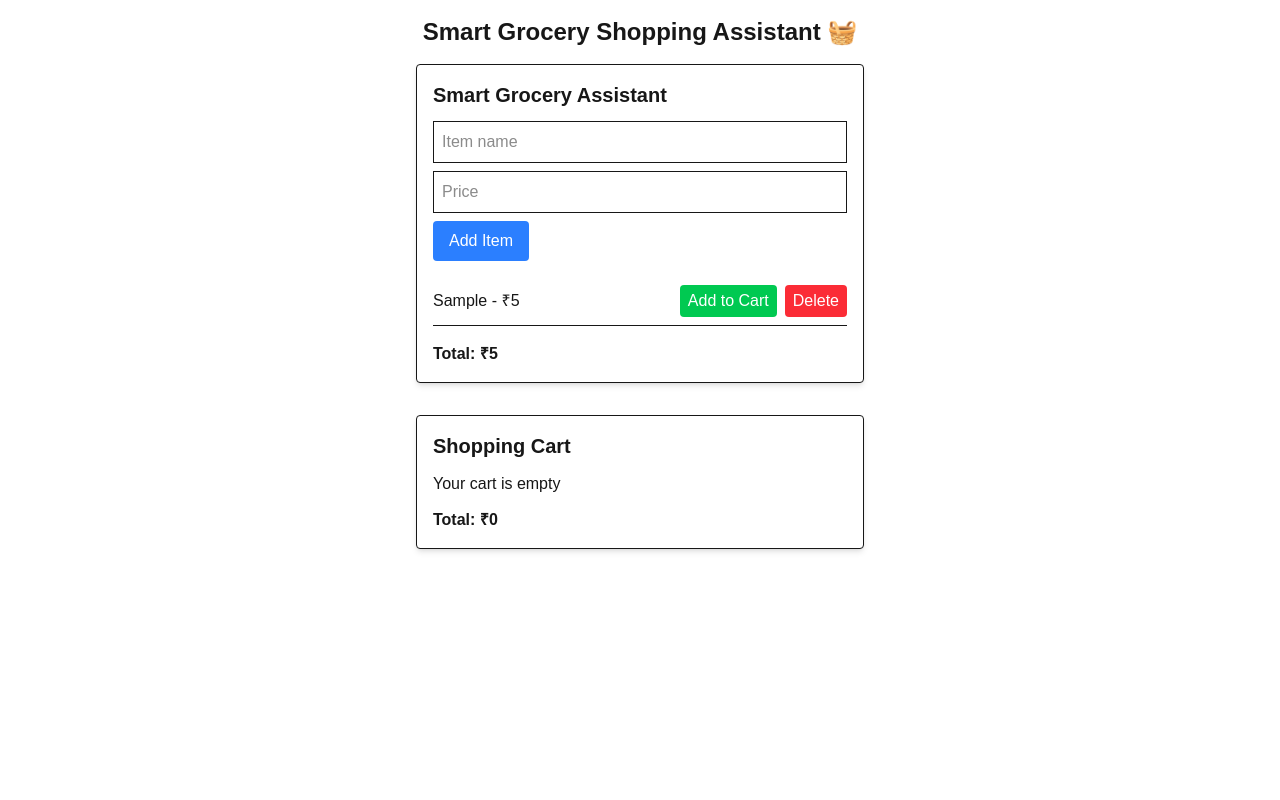
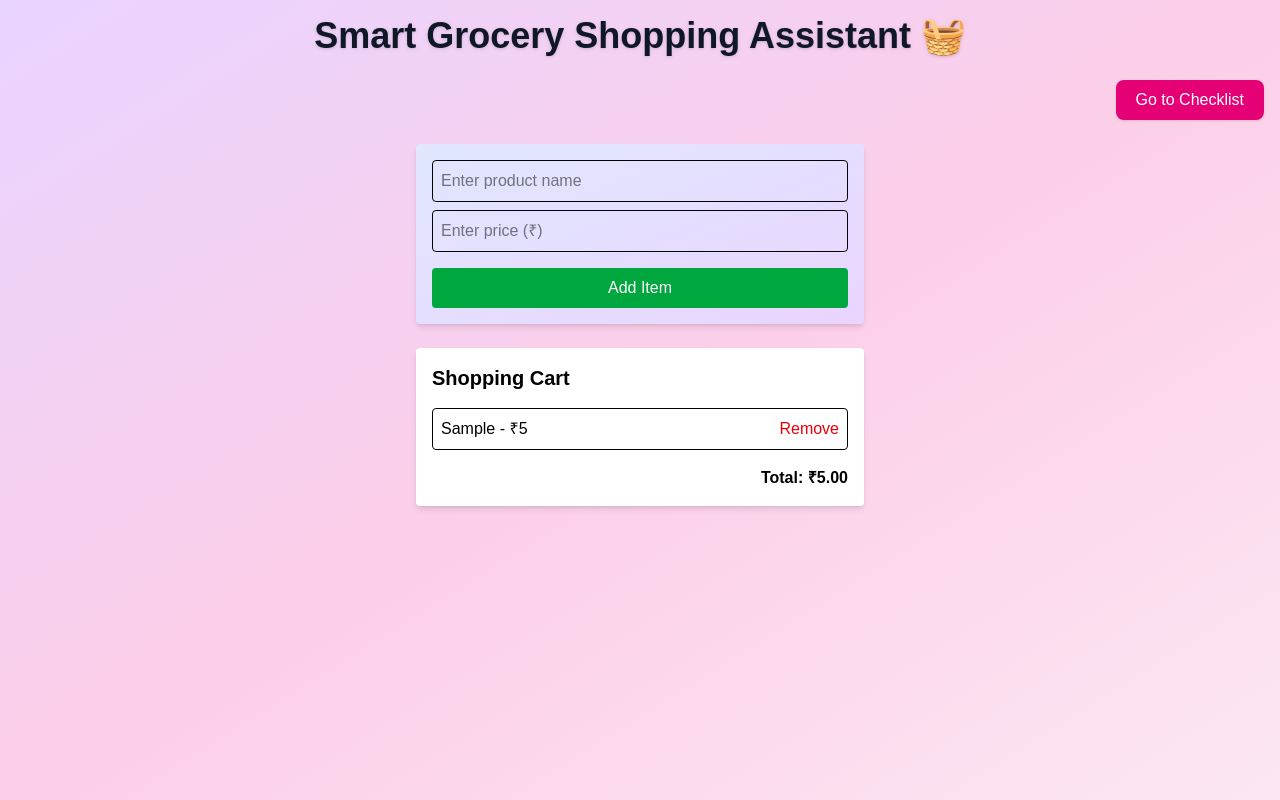
Before and after one commit to theebikasri/smart-grocery-app, a Next.js app: page / in a window 1280 px wide. Both pictures are taken after typing "Sample", "5" into the empty fields and a click on the button "Add Item". Built offline with nearby package versions, Linux system fonts and the light colour scheme.

Commit message:
initial commit

```diff
--- a/src/components/Cart.js
+++ b/src/components/Cart.js
@@ -1,23 +1,35 @@
-import React from 'react';
 
-const Cart = ({ cartItems }) => {
-  const totalPrice = cartItems.reduce((acc, item) => acc + item.price, 0);
+const Cart = ({ cartItems, onDeleteItem }) => {
+  const total = cartItems.reduce((sum, item) => sum + item.price, 0);
 
   return (
-    <div className="p-4 border rounded shadow-md bg-white max-w-md mx-auto mt-8">
-      <h2 className="text-xl font-bold mb-3">Shopping Cart</h2>
+    <div className="bg-white p-4 rounded shadow-md max-w-md mx-auto mt-6 text-black">
+      <h2 className="text-xl font-semibold mb-4">Shopping Cart</h2>
       {cartItems.length === 0 ? (
-        <p>Your cart is empty</p>
+        <p className="text-gray-600">Cart is empty.</p>
       ) : (
-        <ul>
-          {cartItems.map((item, idx) => (
-            <li key={idx}>
-              {item.name} - ₹{item.price}
-            </li>
-          ))}
-        </ul>
+        <>
+          <ul className="space-y-2">
+            {cartItems.map((item, index) => (
+              <li
+                key={index}
+                className="flex justify-between items-center border p-2 rounded"
+              >
+                <span>{item.name} - ₹{item.price}</span>
+                <button
+                  onClick={() => onDeleteItem(index)}
+                  className="text-red-600 hover:underline"
+                >
+                  Remove
+                </button>
+              </li>
+            ))}
+          </ul>
+          <div className="mt-4 text-right font-bold">
+            Total: ₹{total.toFixed(2)}
+          </div>
+        </>
       )}
-      <p className="mt-3 font-semibold">Total: ₹{totalPrice}</p>
     </div>
   );
 };
--- a/src/components/ProductList.js
+++ b/src/components/ProductList.js
@@ -1,81 +1,44 @@
+
 import React, { useState } from 'react';
 
-const ProductList = ({onAddToCart})=>{
-  const [products, setProducts] = useState([]);
-  const [name, setName] = useState('');
-  const [price, setPrice] = useState('');
+const ProductList = ({ onAddToCart }) => {
+  const [productName, setProductName] = useState('');
+  const [productPrice, setProductPrice] = useState('');
 
-  const handleAdd = () => {
-    if (name && price) {
-      const newItem = {
-        id: Date.now(), // unique ID
-        name,
-        price: parseFloat(price),
+  const handleAddClick = () => {
+    if (productName.trim() !== '' && productPrice.trim() !== '') {
+      const item = {
+        name: productName,
+        price: parseFloat(productPrice)
       };
-      setProducts([...products, newItem]);
-      setName('');
-      setPrice('');
+      onAddToCart(item);
+      setProductName('');
+      setProductPrice('');
     }
   };
 
-  const handleDelete = (id) => {
-    const updatedList = products.filter((item) => item.id !== id);
-    setProducts(updatedList);
-  };
-
-  const total = products.reduce((sum, item) => sum + item.price, 0);
-
   return (
-    <div className="p-4 border rounded shadow-md bg-white max-w-md mx-auto mt-4">
-      <h2 className="text-xl font-bold mb-3">Smart Grocery Assistant</h2>
-
+    <div className="bg-gradient-to-br from-indigo-100 to-purple-200 p-4 rounded shadow-md max-w-md mx-auto mt-4">
       <input
-        className="border p-2 mb-2 w-full"
         type="text"
-        placeholder="Item name"
-        value={name}
-        onChange={(e) => setName(e.target.value)}
+        placeholder="Enter product name"
+        value={productName}
+        onChange={(e) => setProductName(e.target.value)}
+        className="border w-full p-2 mb-2 rounded text-black"
       />
       <input
-        className="border p-2 mb-2 w-full"
         type="number"
-        placeholder="Price"
-        value={price}
-        onChange={(e) => setPrice(e.target.value)}
+        placeholder="Enter price (₹)"
+        value={productPrice}
+        onChange={(e) => setProductPrice(e.target.value)}
+        className="border w-full p-2 mb-4 rounded text-black"
       />
       <button
-        className="bg-blue-500 text-white px-4 py-2 rounded"
-        onClick={handleAdd}
+        onClick={handleAddClick}
+        className="bg-green-600 text-white px-4 py-2 rounded w-full"
       >
         Add Item
       </button>
-
-      <ul className="mt-4">
-        {products.map((item) => (
-            <li key={item.id} className="border-b py-2 flex justify-between items-center">
-  <span>{item.name} - ₹{item.price}</span>
-  <div className="flex gap-2">
-    <button
-      className="bg-green-500 text-white px-2 py-1 rounded"
-      onClick={() => onAddToCart(item)}
-    >
-      Add to Cart
-    </button>
-    <button
-      className="bg-red-500 text-white px-2 py-1 rounded"
-      onClick={() => handleDelete(item.id)}
-    >
-      Delete
-    </button>
-  </div>
-</li>
-
-        ))}
-      </ul>
-
-      <div className="mt-4 font-bold">
-        Total: ₹{total}
-      </div>
     </div>
   );
 };
--- a/src/pages/index.js
+++ b/src/pages/index.js
@@ -1,24 +1,46 @@
-import { useState } from 'react';
+import { useState, useEffect } from 'react';
 import Head from 'next/head';
 import ProductList from '../components/ProductList';
 import Cart from '../components/Cart';
+import Link from 'next/link';
 
 export default function Home() {
   const [cartItems, setCartItems] = useState([]);
+
+  useEffect(() => {
+    const storedItems = localStorage.getItem('cartItems');
+    if (storedItems) {
+      setCartItems(JSON.parse(storedItems));
+    }
+  }, []);
+
+  useEffect(() => {
+    localStorage.setItem('cartItems', JSON.stringify(cartItems));
+  }, [cartItems]);
 
   const handleAddToCart = (item) => {
     setCartItems((prev) => [...prev, item]);
   };
 
   return (
-    <div className="p-4">
+    <div className="min-h-screen bg-gradient-to-br from-purple-200 via-pink-200 to-pink-100 p-4">
       <Head>
         <title>Smart Grocery Shopping Assistant</title>
       </Head>
       <main>
-        <h1 className="text-2xl font-bold text-center mb-4">
+        <h1 className="text-4xl font-extrabold text-center mb-6 text-gray-900 drop-shadow">
           Smart Grocery Shopping Assistant 🧺
         </h1>
+
+        {/* Navigation button to checklist */}
+        <div className="text-right mb-6">
+          <Link href="/list">
+            <button className="bg-pink-600 hover:bg-pink-700 text-white px-5 py-2 rounded-lg shadow">
+              Go to Checklist
+            </button>
+          </Link>
+        </div>
+
         <ProductList onAddToCart={handleAddToCart} />
         <Cart cartItems={cartItems} />
       </main>
--- /dev/null
+++ b/src/pages/list.js
@@ -0,0 +1,97 @@
+import { useEffect, useState } from 'react';
+import Link from 'next/link';
+
+export default function ChecklistPage() {
+  const [cartItems, setCartItems] = useState([]);
+  const [checkedItems, setCheckedItems] = useState([]);
+
+  useEffect(() => {
+    const stored = localStorage.getItem('cartItems');
+    if (stored) {
+      const parsed = JSON.parse(stored);
+      setCartItems(parsed);
+      setCheckedItems(new Array(parsed.length).fill(false));
+    }
+  }, []);
+
+  const toggleCheck = (index) => {
+    setCheckedItems((prev) => {
+      const updated = [...prev];
+      updated[index] = !updated[index];
+      return updated;
+    });
+  };
+
+  const handleResetChecklist = () => {
+    setCheckedItems(new Array(cartItems.length).fill(false));
+  };
+
+  const handleClearAll = () => {
+    const confirmClear = confirm("Are you sure you want to clear all items?");
+    if (confirmClear) {
+      localStorage.removeItem('cartItems');
+      setCartItems([]);
+      setCheckedItems([]);
+    }
+  };
+
+  const completedCount = checkedItems.filter(Boolean).length;
+
+  return (
+    <div className="min-h-screen bg-gradient-to-br from-purple-200 via-pink-200 to-pink-100 flex justify-center items-start p-6">
+      <div className="w-full max-w-md bg-white p-6 rounded-2xl shadow-2xl">
+        <h1 className="text-3xl font-bold text-center text-gray-900 mb-6">📝 Grocery Checklist</h1>
+
+        <div className="flex justify-between mb-5">
+          <Link href="/">
+            <button className="bg-gray-800 text-white px-4 py-2 rounded-lg shadow hover:bg-gray-900">
+              ← Back to Home
+            </button>
+          </Link>
+
+          <div className="space-x-2">
+            <button
+              onClick={handleResetChecklist}
+              className="bg-yellow-500 text-white px-3 py-2 rounded-lg shadow hover:bg-yellow-600"
+            >
+              Reset
+            </button>
+            <button
+              onClick={handleClearAll}
+              className="bg-red-500 text-white px-3 py-2 rounded-lg shadow hover:bg-red-600"
+            >
+              Clear All
+            </button>
+          </div>
+        </div>
+
+        <p className="text-md font-semibold text-gray-800 mb-4">
+          ✅ Picked: {completedCount} / {cartItems.length}
+        </p>
+
+        <ul className="space-y-3">
+          {cartItems.map((item, index) => (
+            <li
+              key={index}
+              className={`p-3 rounded-xl flex items-center justify-between ${
+                checkedItems[index]
+                  ? 'bg-green-100 text-gray-500 line-through'
+                  : 'bg-white text-gray-900 shadow'
+              }`}
+            >
+              <label className="flex items-center gap-3 w-full cursor-pointer text-lg">
+                <input
+                  type="checkbox"
+                  checked={checkedItems[index]}
+                  onChange={() => toggleCheck(index)}
+                  className="w-5 h-5"
+                />
+                {item.name} – ₹{item.price}
+              </label>
+            </li>
+          ))}
+        </ul>
+      </div>
+    </div>
+  );
+}
```
